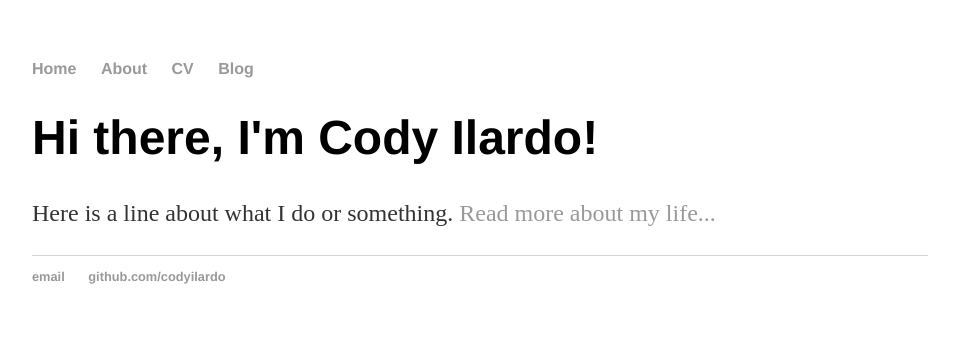
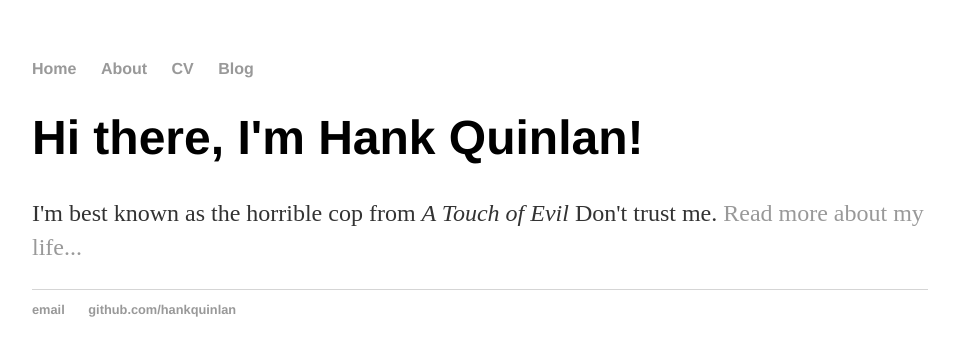
Before and after one commit to codyilardo/codyilardo.github.io, a Jekyll site: the page built from index.html, in a window 1280 px wide. Shown: the top 356 px of the page, without its empty margins (160-1119 px from the left). Built offline with Jekyll 4.4.1, drawn with Linux system fonts in a browser that asks for light colours.

Commit message:
Update index.html

```diff
--- a/index.html
+++ b/index.html
@@ -1,30 +1,8 @@
-<!DOCTYPE html>
-<html>
-	<head>
-		<!-- link to main stylesheet -->
-		<link rel="stylesheet" type="text/css" href="/css/main.css">
-		<title>Cody Ilardo</title>
-	</head>
-	<body>
-		<nav>
-    		<ul>
-        		<li><a href="/">Home</a></li>
-	        	<li><a href="/about">About</a></li>
-        		<li><a href="/cv">CV</a></li>
-        		<li><a href="/blog">Blog</a></li>
-    		</ul>
-		</nav>
-		<div class="container">
-    		<div class="blurb">
-        		<h1>Hi there, I'm Cody Ilardo!</h1>
-				<p>Here is a line about what I do or something. <a href="/about">Read more about my life...</a></p>
-    		</div><!-- /.blurb -->
-		</div><!-- /.container -->
-		<footer>
-    		<ul>
-        		<li><a href="mailto:codyilardo@gmail.com">email</a></li>
-        		<li><a href="https://github.com/codyilardo">github.com/codyilardo</a></li>
-			</ul>
-		</footer>
-	</body>
-</html>
+---
+layout: default
+title: Hank Quinlan, Horrible Cop
+---
+<div class="blurb">
+	<h1>Hi there, I'm Hank Quinlan!</h1>
+	<p>I'm best known as the horrible cop from <em>A Touch of Evil</em> Don't trust me. <a href="/about">Read more about my life...</a></p>
+</div><!-- /.blurb -->
```
